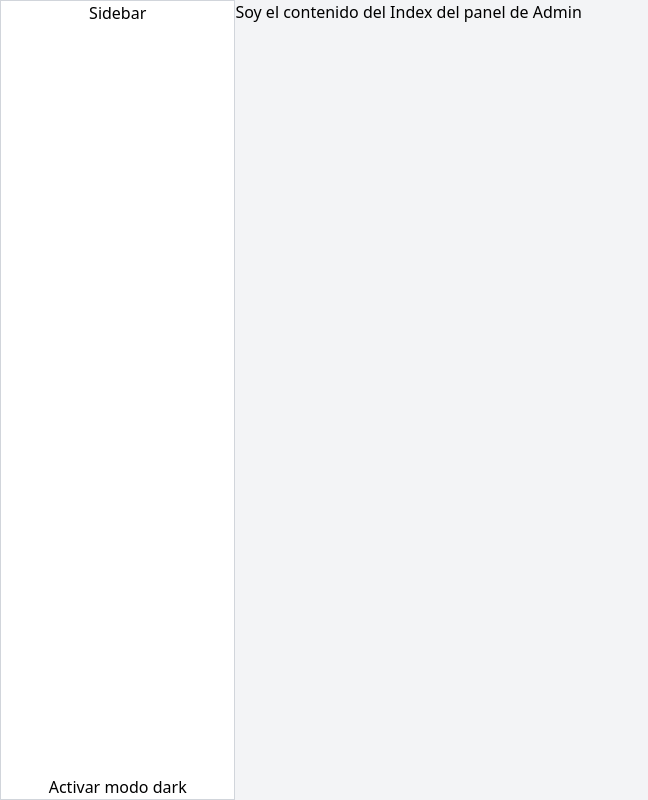
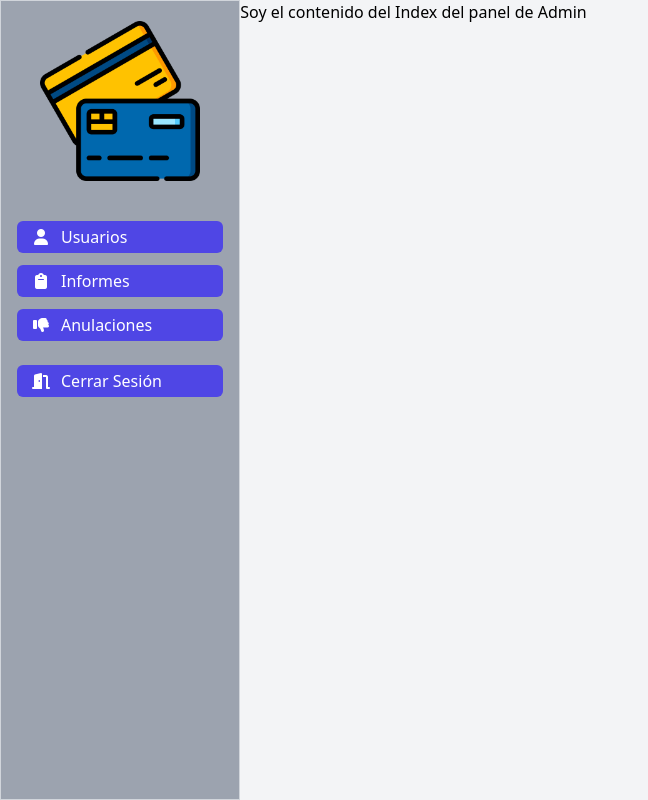
Before and after one commit to farboledafalla/Financiera, a React (Create React App) app: page /admin in a window 1280 px wide. Shown: the whole page, without its empty margins (0-648 px from the left). Built offline with nearby package versions, Linux system fonts and the light colour scheme.

Commit message:
Agregar Sidebar

```diff
--- /dev/null
+++ b/src/components/ImagenLogo.jsx
@@ -0,0 +1,8 @@
+import React from 'react';
+import Logo from 'media/logo.png';
+
+const ImagenLogo = () => {
+   return <img className='mx-auto h-40 w-auto' src={Logo} alt='Logo' />;
+};
+
+export default ImagenLogo;
--- a/src/components/Sidebar.jsx
+++ b/src/components/Sidebar.jsx
@@ -1,13 +1,49 @@
 import React from 'react';
-import TriggerDarkMode from './TriggerDarkMode';
+import ImagenLogo from './ImagenLogo';
+import { Link } from 'react-router-dom';
 
 const Sidebar = () => {
    return (
-      <nav className='w-72 border border-gray-300 h-full flex flex-col justify-between items-center'>
-         Sidebar
-         <TriggerDarkMode />
+      <nav className='w-72 border border-gray-300 h-full flex flex-col bg-gray-400 pt-5 px-4'>
+         <Link to='/admin'>
+            <ImagenLogo />
+         </Link>
+
+         <div className='mt-7'>
+            <Ruta
+               nombre='Usuarios'
+               ruta='/admin/usuarios'
+               icono='fas fa-solid fa-user w-10'
+            />
+            <Ruta
+               nombre='Informes'
+               ruta='/admin/informes'
+               icono='fas fa-solid fa-clipboard w-10'
+            />
+            <Ruta
+               nombre='Anulaciones'
+               ruta='/admin/anulaciones'
+               icono='fas fa-solid fa-thumbs-down w-10'
+            />
+         </div>
+         <Ruta
+            nombre='Cerrar Sesión'
+            ruta='/'
+            icono='fas fa-solid fa-door-open w-10'
+         />
       </nav>
    );
 };
 
+const Ruta = ({ nombre, ruta, icono }) => {
+   return (
+      <Link to={ruta}>
+         <button className='flex items-center p-1 bg-indigo-600 w-full rounded-md text-white my-3 hover:bg-indigo-800'>
+            <i className={icono}></i>
+            {nombre}
+         </button>
+      </Link>
+   );
+};
+
 export default Sidebar;
--- a/src/layouts/AuthLayout.jsx
+++ b/src/layouts/AuthLayout.jsx
@@ -1,8 +1,7 @@
-import React from 'react'
-import { Outlet, Link } from 'react-router-dom'
+import React from 'react';
+import { Outlet, Link } from 'react-router-dom';
 
-/* Importar imagenes */
-import Logo from 'media/logo.png'
+import ImagenLogo from 'components/ImagenLogo';
 
 const AuthLayout = () => {
    return (
@@ -13,11 +12,11 @@ const AuthLayout = () => {
             </Link>
          </div>
          <div className='w-full max-w-md'>
-        <img className='mx-auto h-40 w-auto' src={Logo} alt='Logo' />
+            <ImagenLogo />
             <Outlet />
          </div>
       </div>
-  )
-}
+   );
+};
 
-export default AuthLayout
+export default AuthLayout;
```
Lines whose indentation alone changed are shown as unchanged.
